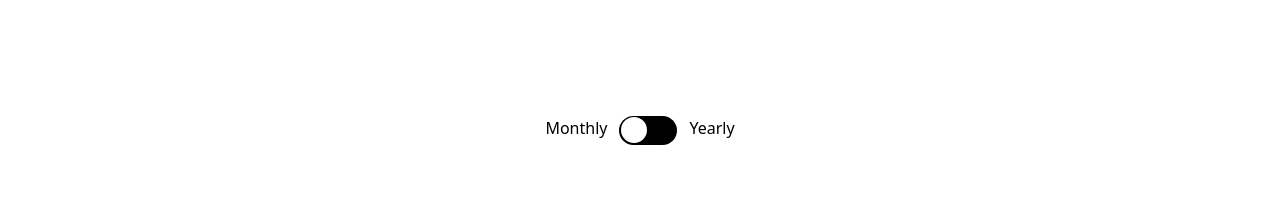
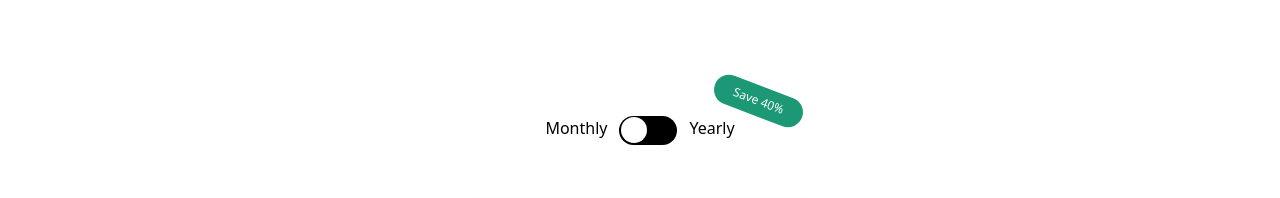
Before and after one commit to shamsad-alam-meraj/egl-task, a Next.js app: page / in a window 1280 px wide. Shown: the part 414-612 px from the top of the page. Built offline with nearby package versions, Linux system fonts and the light colour scheme.

Commit message:
pricing design enhanced

```diff
--- a/src/app/globals.css
+++ b/src/app/globals.css
@@ -1,5 +1,4 @@
 @import "tailwindcss";
-/* @import url("https://fonts.googleapis.com/css2?family=Manrope:wght@200..800&display=swap"); */
 
 :root {
   --background: #ffffff;
@@ -12,7 +11,7 @@
   --color-foreground: var(--foreground);
   --font-sans: var(--font-geist-sans);
   --font-mono: var(--font-geist-mono);
-  --bg-primary: var(--primary);
+  --color-primary: var(--primary);
 }
 
 @media (prefers-color-scheme: dark) {
--- a/src/components/Home/PricingSection.tsx
+++ b/src/components/Home/PricingSection.tsx
@@ -74,11 +74,10 @@ export default function PricingSection() {
               />
             </button>
             <span className="fw-medium text-16">Yearly</span>
-            {yearly && (
-              <span className="gap-[10px] px-[20px] py-[7px] text-xs bg-[#1C9876] text-white rounded-full rotate-[20.85deg] absolute top-[-10px] right-[-50px]">
-                Save 40%
-              </span>
-            )}
+
+            <p className="gap-[10px] px-[20px] py-[7px] text-xs bg-primary text-white rounded-full rotate-[20.85deg] absolute top-[-10px] right-[-50px]">
+              Save 40%
+            </p>
           </div>
         </div>
 
@@ -108,8 +107,8 @@ export default function PricingSection() {
               <button
                 className={`w-full py-5  transition text-20 font-bold rounded-full ${
                   plan.highlight
-                    ? "text-white bg-[#1C9876] hover:text-[#1C9876] hover:bg-white"
-                    : "bg-white text-[#1C9876]  hover:bg-[#1C9876] hover:text-white"
+                    ? "text-white bg-primary hover:text-primary hover:bg-white"
+                    : "bg-white text-primary  hover:bg-primary hover:text-white"
                 }`}
               >
                 Get Started
@@ -156,7 +155,7 @@ export default function PricingSection() {
           </div>
         </div>
 
-        <button className="mt-14 md:px-[68px] px-5 py-4 bg-[#1C9876] text-white rounded-full font-bold hover:bg-white hover:text-[#1C9876] transition">
+        <button className="mt-14 md:px-[68px] px-5 py-4 bg-primary text-white rounded-full font-bold hover:bg-white hover:text-primary transition">
           Compare All Features And Plans
         </button>
       </div>
```
